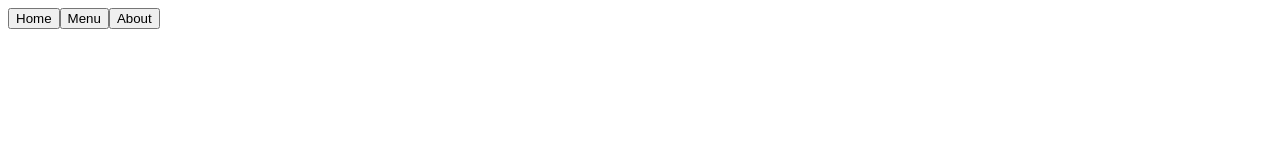
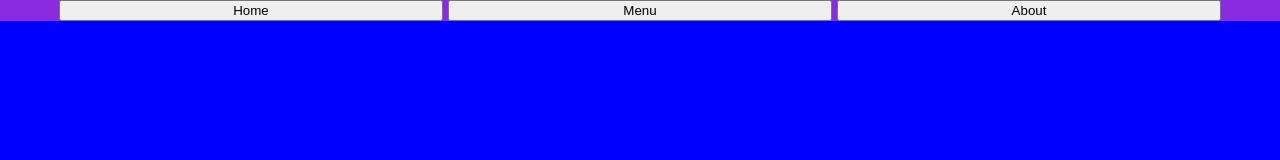
Before and after one commit to tesseract0xFFFF/Restaurant_Page, a website built with webpack: page src/index.html in a window 1280 px wide. Built offline with nearby package versions, Linux system fonts and the light colour scheme.

Commit message:
some scaffolding

```diff
--- a/src/scripts/app.js
+++ b/src/scripts/app.js
@@ -3,6 +3,9 @@ import p2 from './page2';
 import p3 from './page3';
 import '../styles.css';
 
+const buttArea = document.createElement('div');
+buttArea.classList.add('buttArea');
+document.body.appendChild(buttArea);
 const homeButt = document.createElement('button');
 const menuButt = document.createElement('button');
 const aboutButt = document.createElement('button');
@@ -16,6 +19,6 @@ menuButt.addEventListener('click', p2);
 aboutButt.addEventListener('click', p3);
 
 
-document.body.appendChild(homeButt);
-document.body.appendChild(menuButt);
-document.body.appendChild(aboutButt);
+buttArea.appendChild(homeButt);
+buttArea.appendChild(menuButt);
+buttArea.appendChild(aboutButt);
--- a/src/scripts/page1.js
+++ b/src/scripts/page1.js
@@ -2,6 +2,6 @@ export default function page1Display(){
     const content = document.querySelector('.content');
     content.innerHTML = '';
     const Home = document.createElement('div');
-    Home.textContent = 'home page';
+    Home.textContent = 'Home page';
     content.appendChild(Home);
 }
--- a/src/styles.css
+++ b/src/styles.css
@@ -1,3 +1,28 @@
+body{
+    height: 100vh;
+    width:100vw;
+    margin: 0;
+    display: flex;
+    flex-direction: column;
+}
+
 .content {
+    display: flex;
+    justify-content: center;
+    align-items: center;
+    height: 100%;
+    width: 100%;
     background-color: blue;
+    order: 2;
 }
+
+.buttArea {
+    display: flex;
+    justify-content: center;
+    gap: 5px;
+    background-color: blueviolet;
+}
+
+.buttArea > button {
+    width: 30%;
+}
```
